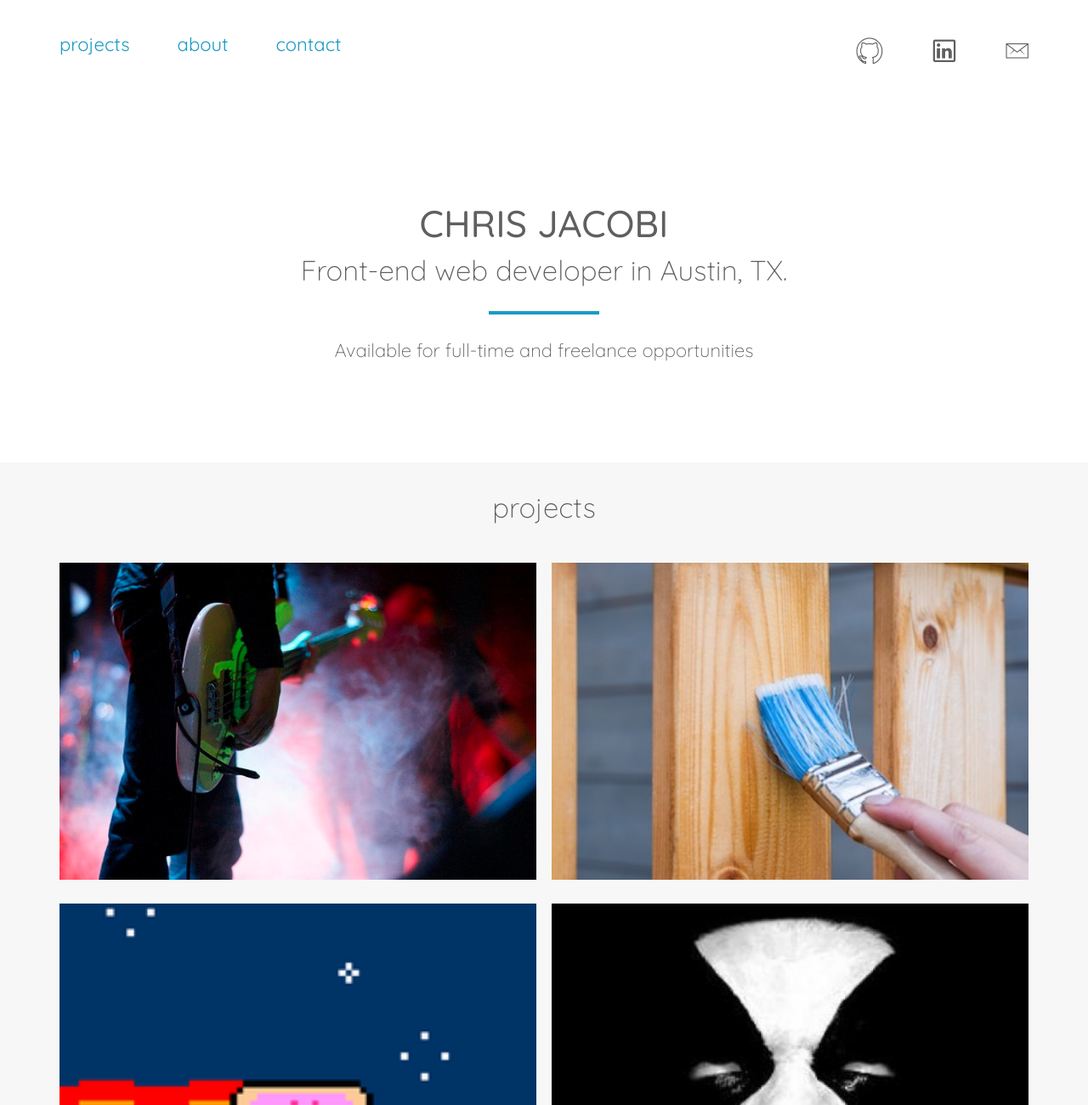
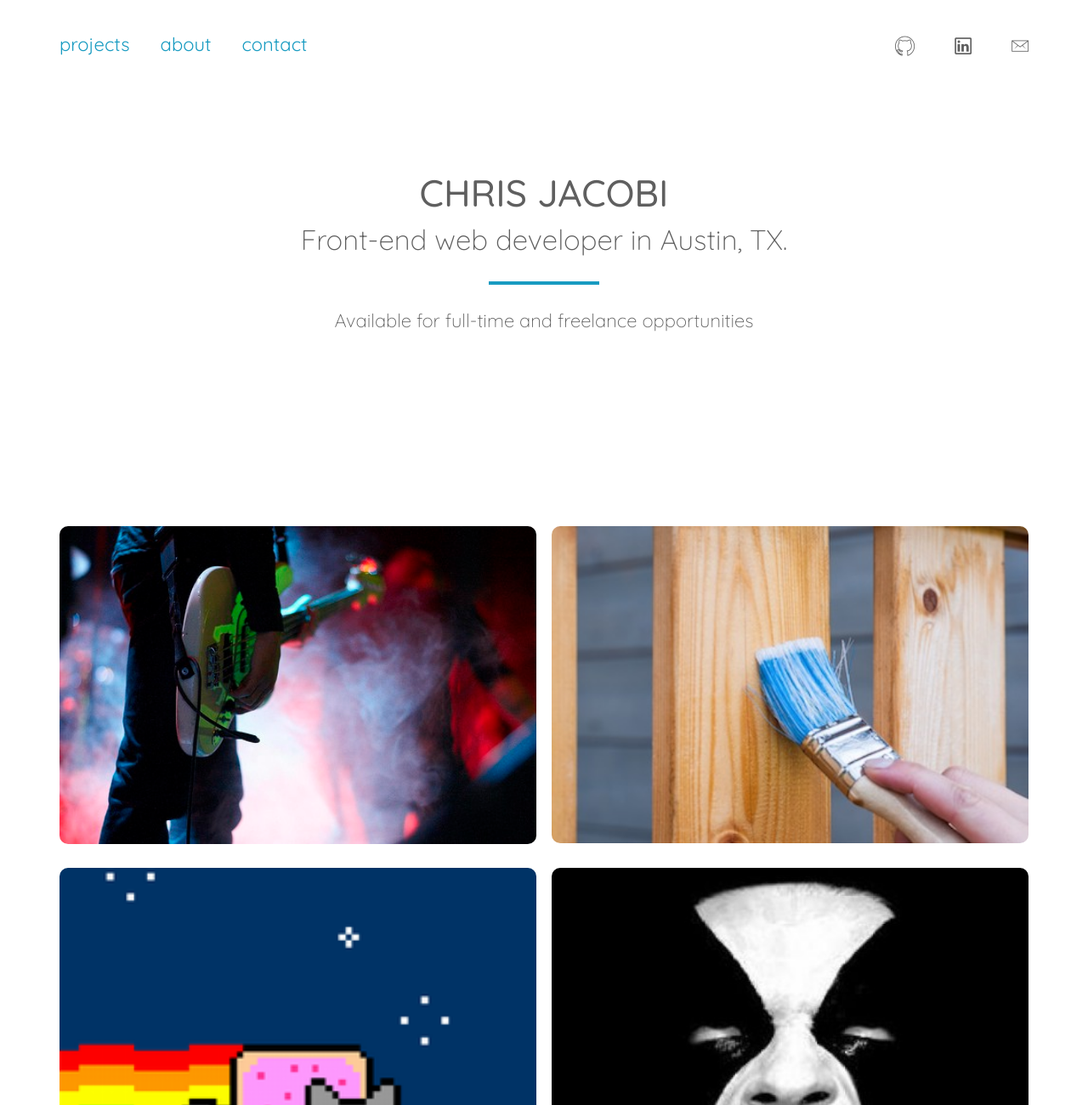
Before and after one commit to chrisxjacobi/re-site, a plain HTML site: page index.html in a window 1280 px wide. Shown: the top 1300 px of the page at 85% size. Drawn offline with nearby package versions, Linux system fonts and the light colour scheme.

Commit message:
continued styling, adding media screens

```diff
--- a/index.html
+++ b/index.html
@@ -42,9 +42,7 @@
 
     <!--WORK SECTION-->
     <section class="section-projects">
-        <div class="row">
-            <h2>projects</h2>
-        </div>
+
 
         <div class="row">
             <div class="col span-1-of-2 box">
@@ -81,7 +79,7 @@
         <div class="row">
             <div class="col span-1-of-2 box">
                 <div class="container">
-                    <img src="resources/css/img/giftastic.PNG" alt="giftastic">
+                    <img src="resources/css/img/giftastic.PNG" alt="giftastic" class="big-pic">
                     <div class="overlay">
                         <a href="http://giphytastic.herokuapp.com/">
                             <div class="text">
@@ -96,7 +94,7 @@
 
             <div class="col span-1-of-2 box">
                 <div class="container">
-                    <img src="resources/css/img/black-metal-trivia.jpg" alt="black metal trivia">
+                    <img src="resources/css/img/black-metal-trivia.jpg" alt="black metal trivia" class="big-pic">
                     <div class="overlay">
                         <a href="https://blackmetaltrivia.herokuapp.com/">
                             <div class="text">
--- a/resources/css/style.css
+++ b/resources/css/style.css
@@ -8,7 +8,6 @@
 
 
 /*css rules are ordered by how they appear on page (top to bottom)*/
-
 
 
 * {
@@ -45,7 +44,7 @@ html {
 
 .main-nav li {
     display: inline-block;
-    margin-right: 50px;
+    margin-right: 30px;
 }
 
 .main-nav li a:link,
@@ -69,12 +68,12 @@ html {
     float: right;
     list-style: none;
     margin-top: 40px;
-    font-size: 160%;
+    font-size: 120%;
 }
 
 .social-links li {
     display: inline-block;
-    margin-left: 50px;
+    margin-left: 40px;
 }
 
 .social-links li a:link,
@@ -97,12 +96,12 @@ html {
 
 header {
     height: 100vh;
-    margin-bottom: -20%;
+    margin-bottom: -15%;
 }
 
 .hero-text-box {
     text-align: center;
-    padding-top: 10%;
+    padding-top: 8%;
 }
 
 .hero-text-box h1 {
@@ -133,7 +132,7 @@ header {
 
 .section-projects {
     text-align: center;
-    background-color: rgb(247, 247, 247);
+    padding-bottom: 5%
 }
 
 .section-projects h2 {
@@ -146,10 +145,12 @@ header {
     position: relative;
     width: 100%;
     height: auto;
+    border-radius: 10px;
 }
 
 .container {
     position: relative;
+    border-radius: 10px;
 }
 
 .overlay {
@@ -162,11 +163,13 @@ header {
   width: 100%;
   opacity: 0;
   transition: .5s ease;
-  background-color: rgba(95, 95, 95, 0.94);
+  background-color: rgba(95, 95, 95, 0.95);
+  border-radius: 10px;
 }
 
 .box:hover .overlay {
   opacity: 1;
+  border-radius: 10px;
 }
 
 .text {
@@ -210,3 +213,8 @@ footer ul {
 footer p {
     color: #189bc1;
 }
+
+
+/*--------------------*/
+/*---MEDIA SCREENS----*/
+/*--------------------*/
```
Also changed, not shown: resources/css/img/black-metal-trivia-1.jpg (added).
